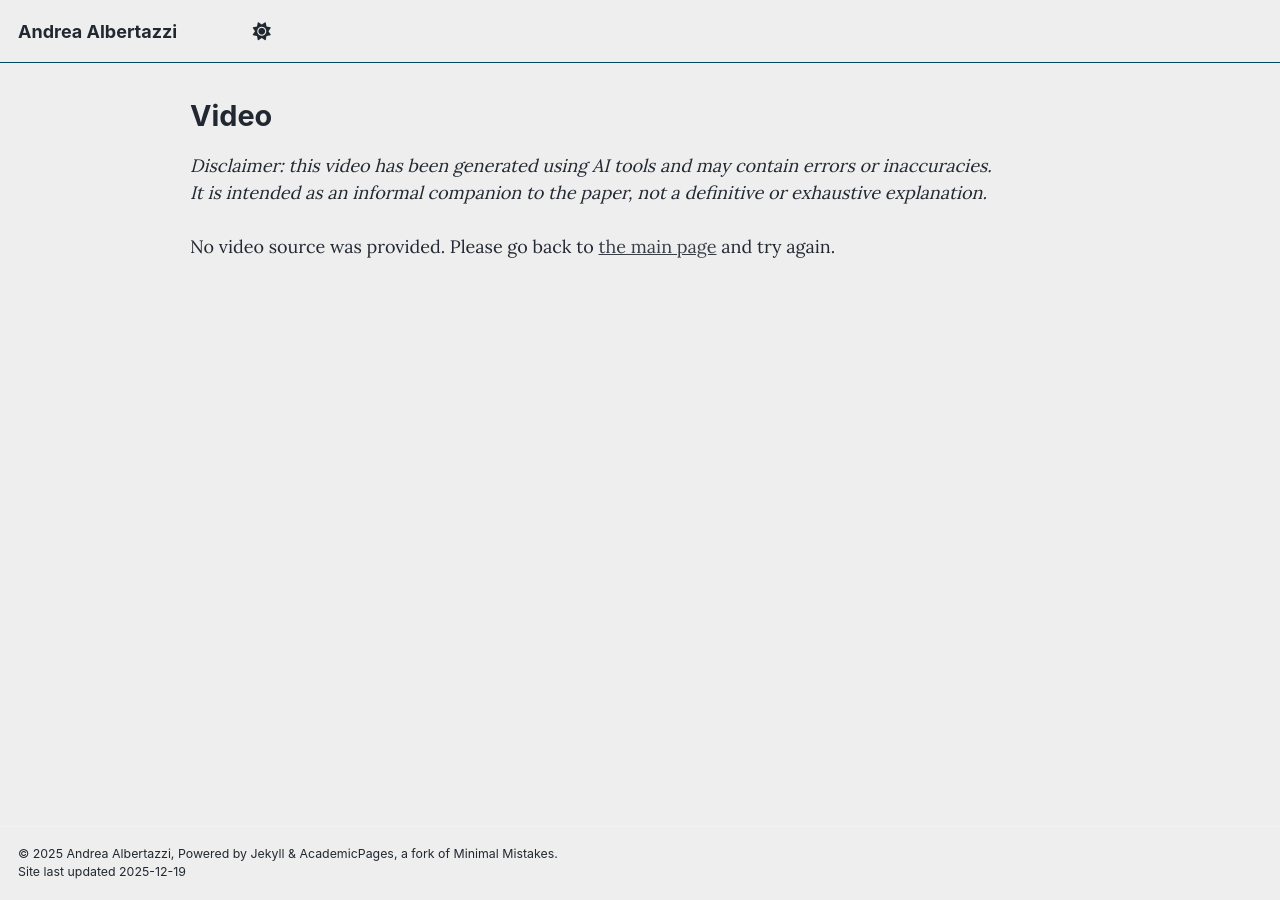
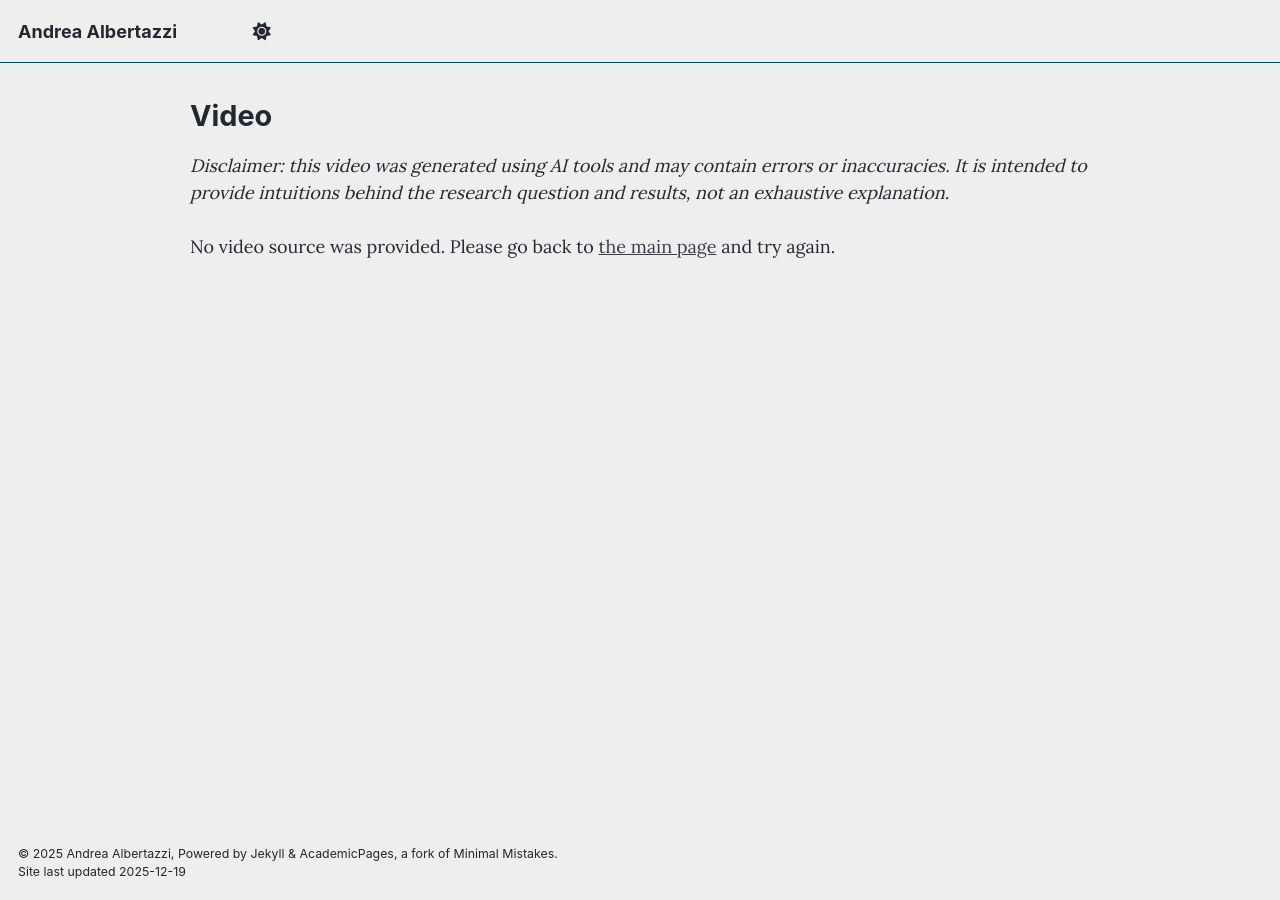
Before and after one commit to tazze87/tazze87.github.io, a Jekyll site: the page built from video.html, in a window 1280 px wide. Built offline with Jekyll 4.4.1, drawn with Linux system fonts in a browser that asks for light colours; a script that is not in the unit is left out.

Commit message:
Update video.html

```diff
--- a/video.html
+++ b/video.html
@@ -8,8 +8,8 @@ permalink: /video.html
   <h1 id="video-title" style="margin-bottom: 0.75rem; font-size: 1.6rem;"></h1>
 
   <p style="font-style: italic; margin-bottom: 1.5rem;">
-    Disclaimer: this video has been generated using AI tools and may contain errors or inaccuracies.<br>
-    It is intended as an informal companion to the paper, not a definitive or exhaustive explanation.
+    Disclaimer: this video was generated using AI tools and may contain errors or inaccuracies.
+  It is intended to provide intuitions behind the research question and results, not an exhaustive explanation.
   </p>
 
   <video id="videoPlayer" controls style="width: 100%; max-width: 100%; border-radius: 4px;">
```
